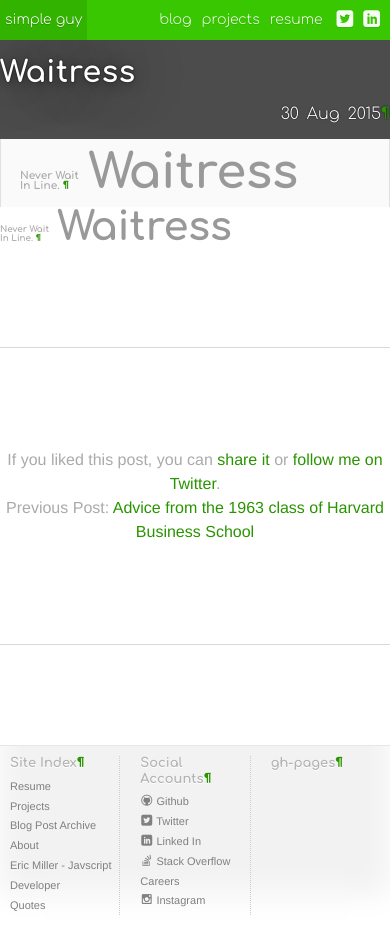
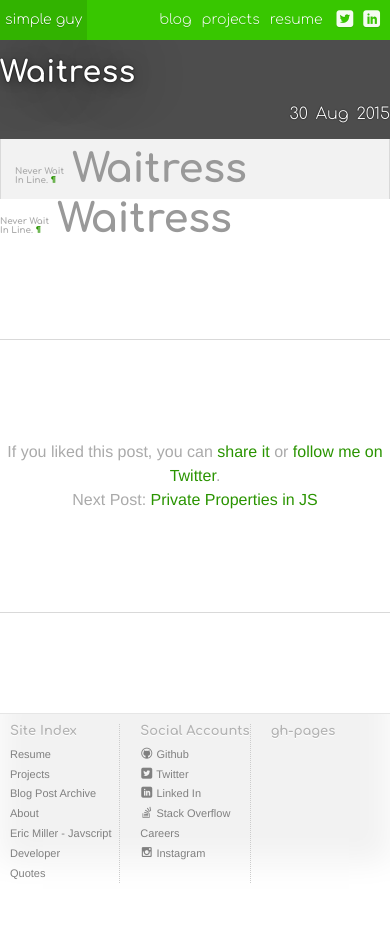
Before and after one commit to SimplGy/simplgy.github.io, a Jekyll site: the page built from projects/_posts/2015-08-30-waitress.html, in a window 390 px wide. Built offline with Jekyll 4.4.1, drawn with Linux system fonts in a browser that asks for light colours; after the commit the page ends 900 px from its top, so only the background shows below that.

Commit message:
New post: JS Private Properties

```diff
--- a/_includes/script-anchorize-headings.html
+++ b/_includes/script-anchorize-headings.html
@@ -14,7 +14,7 @@
         tags = ['h2', 'h3', 'h4', 'h5', 'h6'];
 
     tags.forEach(function(tag){
-      results = document.getElementsByTagName(tag);
+      results = document.querySelectorAll('.actualPost ' + tag);
       Array.prototype.push.apply(headingNodes, results);
     });
 
--- a/_layouts/post.html
+++ b/_layouts/post.html
@@ -7,7 +7,7 @@
 
 {% include post-banner.html %}
 
-<div class="content">
+<div class="actualPost content">
   {% include blockquote-excerpt.html %}
   {% include iframe-demo.html %}
 
@@ -23,7 +23,6 @@
   {% endif %}
 
   <hr/>
-  {% include facebook-comments.html %}
 </div>
 
 {% include nav.html %}
--- a/blog/blog.css
+++ b/blog/blog.css
@@ -22,9 +22,9 @@
     margin-left: -10px;
     margin-right: -10px;
     border-radius: 5px;
-    background: #f9f9f9;
+    background: #fafafa;
     border: 1px solid #f2f2f2;
-    border-top-color: #e5e5e5; }
+    border-top-color: #e6e6e6; }
     .blogPostPage .content .highlight code {
       padding: 0;
       background: none;
@@ -45,12 +45,14 @@
 
 .banner {
   position: relative;
-  background-color: #4c4c4c;
+  background-color: #4d4d4d;
   background-size: cover;
   background-position: center;
-  padding: 30px 0 20px 0; }
+  padding: 30px 0 20px 0;
+  min-height: 200px; }
   @media (max-width: 603px) {
     .banner {
+      min-height: 0;
       padding: 10px 0; } }
   .banner h1 {
     margin: 0;
@@ -120,7 +122,7 @@
   margin-left: 5px;
   padding: 0 10px 0 7px;
   color: #aaa;
-  border: 1px solid rgba(0, 0, 0, 0.2);
+  border: 1px solid transparent;
   border-radius: 3px;
   font-weight: normal; }
 .blogPostPage .deepLink:hover {
--- a/blog/blog.sass
+++ b/blog/blog.sass
@@ -73,7 +73,9 @@
   background-size: cover
   background-position: center
   padding: 30px 0 20px 0
+  min-height: 200px
   +phone
+    min-height: 0
     padding: 10px 0
 
   h1
@@ -159,7 +161,7 @@
     margin-left: 5px
     padding: 0 10px 0 7px // because the pillcrow shape has a lot of negative space on the left
     color: $muted
-    border: 1px solid $shade20
+    border: 1px solid transparent
     border-radius: 3px
     font-weight: normal
   .deepLink:hover
--- a/css/main.css
+++ b/css/main.css
@@ -17,20 +17,15 @@
   text-decoration: underline; }
 
 blockquote {
-  padding: 20px 20px 20px 40px;
-  font-size: 120%;
-  box-shadow: inset 5px 0 0 #bed98f;
-  background: #fafafa;
-  color: #4d4d4d;
+  padding: 10px 10px 10px 15px;
+  box-shadow: inset 3px 0 0 #bed98f;
+  background: #f2f2f2;
   border-radius: 5px; }
   blockquote code {
     background: white; }
   blockquote p {
     margin-bottom: 0;
     line-height: 1.4; }
-  @media (max-width: 603px) {
-    blockquote {
-      padding: 10px 10px 10px 20px; } }
 
 .hero blockquote {
   box-shadow: inset 1px 0 0 rgba(0, 0, 0, 0.1), inset -1px 0 0 rgba(0, 0, 0, 0.1);
```
Also changed, not shown: blog/_posts/2016-09-16-js-private-properties.md (added, +121 -0 lines), css/main.sass (+3 -7 lines), 2 other files.
